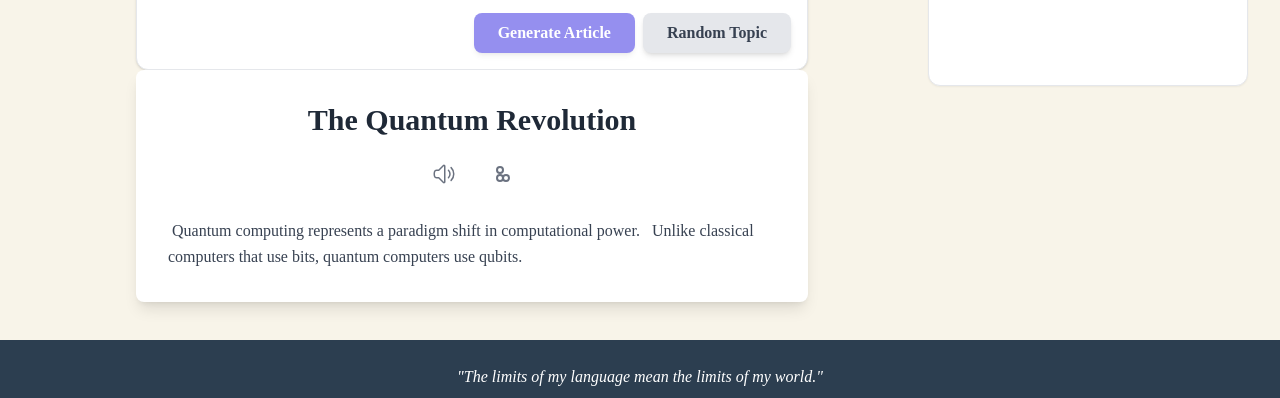
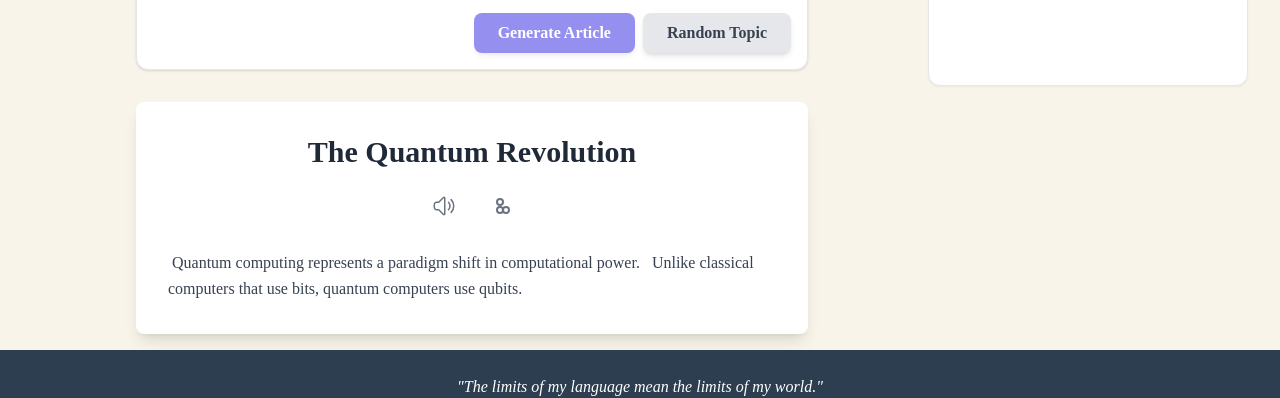
Before and after one commit to startfromit/ai_english_learning, a Next.js app: page / in a window 1280 px wide. Shown: the part 314-712 px from the top of the page. Built offline with nearby package versions, Linux system fonts and the light colour scheme; no server answers.

Commit message:
ui update

```diff
--- a/src/app/components/ArticlePanel.tsx
+++ b/src/app/components/ArticlePanel.tsx
@@ -715,7 +715,7 @@ export default function ArticlePanel() {
             </div>
           </div>
           {/* 内容区卡片：标题+短文 */}
-          <div className="bg-white dark:bg-gray-800 p-8 rounded-lg shadow-lg max-w-2xl mx-auto">
+          <div className="bg-white dark:bg-gray-800 p-8 rounded-lg shadow-lg max-w-2xl mx-auto mt-8">
             <h2 className="text-3xl font-serif font-bold text-gray-800 dark:text-white mb-4 text-center">
               {articleState.title}
             </h2>
```
